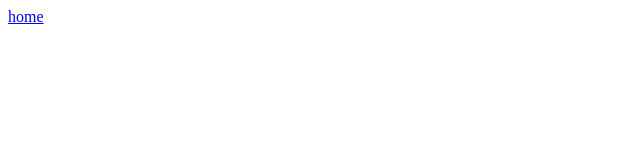
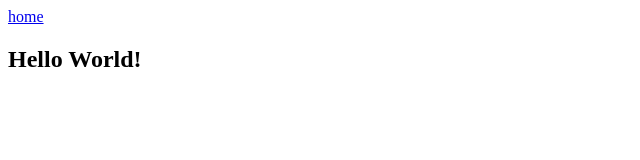
Before and after one commit to p06859/flexbot_labs, a plain HTML site: page html/flexbox1.html in a window 1280 px wide. Shown: the whole page, without its empty margins (0-640 px from the left). Drawn offline with Linux system fonts and the light colour scheme.

Commit message:
added main sementic tag with h2 inside. changed css to make the html and body have e height of 100%

```diff
--- a/html/flexbox1.html
+++ b/html/flexbox1.html
@@ -8,5 +8,8 @@
 </head>
 <body>
     <a href="../index.html">home</a>
+    <main>
+        <h2>Hello World!</h2>
+    </main>
 </body>
 </html>
```
